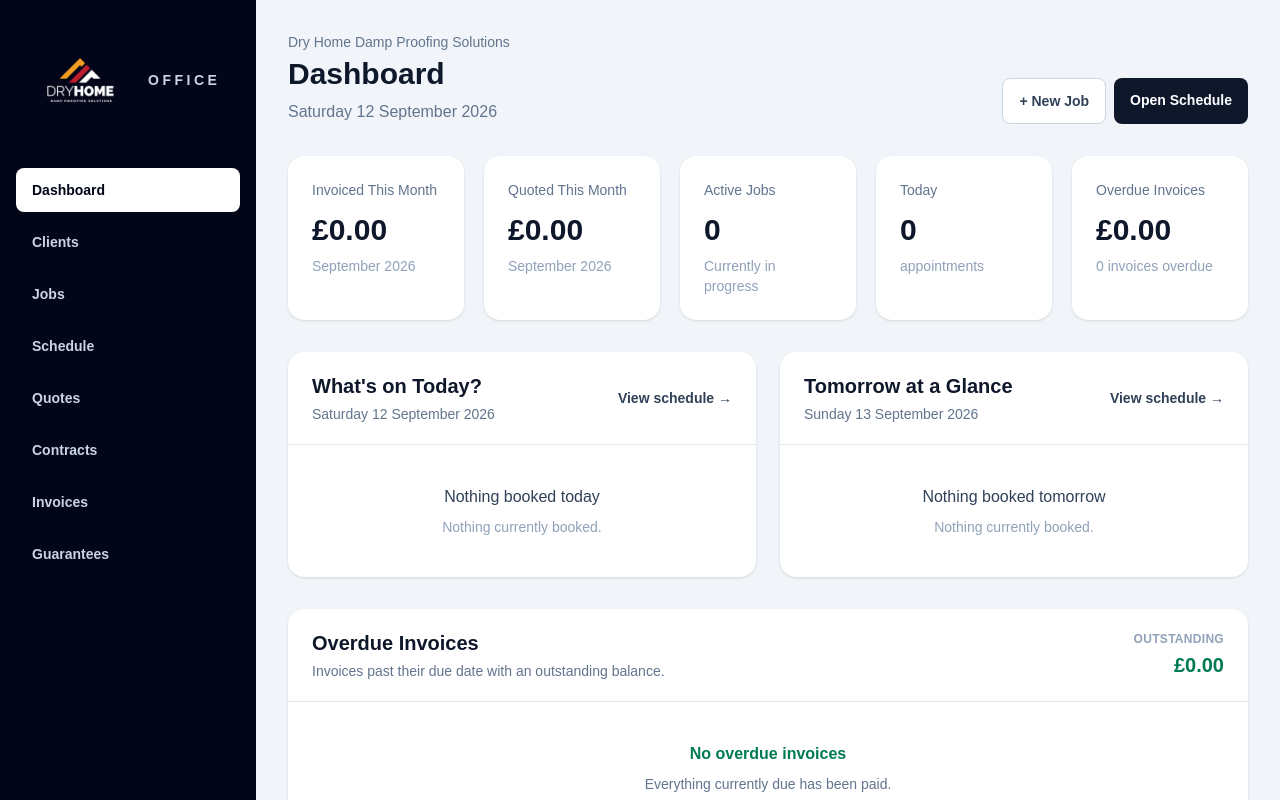
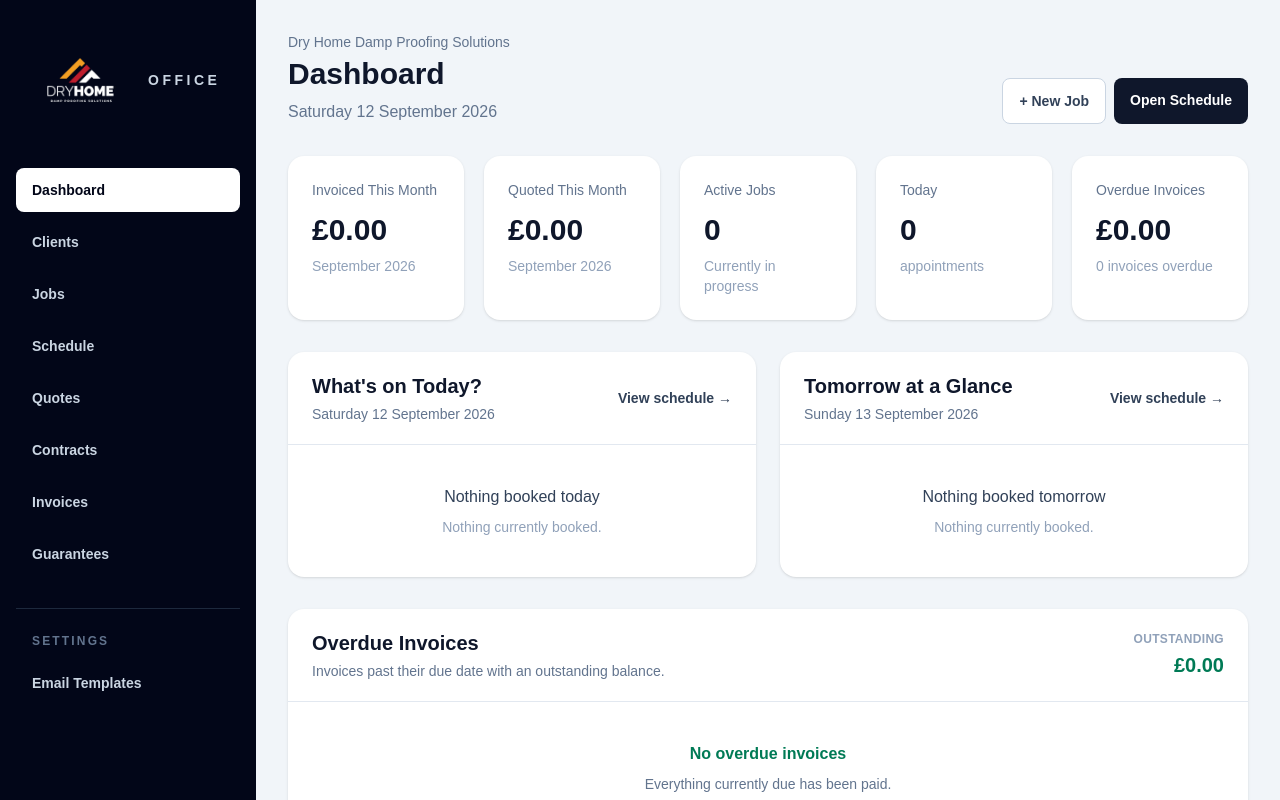
Before and after one commit to buildcompare/dry-home-office, a Next.js app: page / in a window 1280 px wide. Shown: the top 800 px of the page. Built offline with nearby package versions, Linux system fonts and the light colour scheme; no server answers; the database is empty.

Commit message:
Add email templates to settings navigation

```diff
--- a/src/components/Sidebar.tsx
+++ b/src/components/Sidebar.tsx
@@ -3,9 +3,10 @@
 import Image from "next/image";
 import Link from "next/link";
 import { usePathname } from "next/navigation";
+
 import { createClient } from "@/lib/supabase/client";
 
-const navItems = [
+const mainNavItems = [
   {
     label: "Dashboard",
     href: "/",
@@ -40,8 +41,16 @@ const navItems = [
   },
 ];
 
+const settingsNavItems = [
+  {
+    label: "Email Templates",
+    href: "/settings/email-templates",
+  },
+];
+
 export default function Sidebar() {
-  const pathname = usePathname();
+  const pathname =
+    usePathname();
 
   async function signOut() {
     const supabase =
@@ -55,6 +64,9 @@ export default function Sidebar() {
 
   return (
     <aside className="flex min-h-screen w-64 flex-col bg-slate-950 px-4 py-6 text-white">
+
+      {/* LOGO */}
+
       <div className="mb-8 flex items-center gap-3 px-2">
         <Image
           src="/dryhome-logo.png"
@@ -70,8 +82,11 @@ export default function Sidebar() {
         </span>
       </div>
 
-      <nav className="flex-1 space-y-2">
-        {navItems.map(
+      {/* MAIN NAVIGATION */}
+
+      <nav className="flex-1">
+        <div className="space-y-2">
+          {mainNavItems.map(
             (item) => {
               const active =
                 item.href === "/"
@@ -82,24 +97,74 @@ export default function Sidebar() {
 
               return (
                 <Link
-                key={item.href}
-                href={item.href}
+                  key={
+                    item.href
+                  }
+                  href={
+                    item.href
+                  }
                   className={`block rounded-lg px-4 py-3 text-sm font-semibold transition ${
                     active
                       ? "bg-white text-slate-950"
                       : "text-slate-300 hover:bg-slate-800 hover:text-white"
                   }`}
                 >
-                {item.label}
+                  {
+                    item.label
+                  }
                 </Link>
               );
             }
           )}
+        </div>
+
+        {/* SETTINGS */}
+
+        <div className="mt-8 border-t border-slate-800 pt-6">
+          <p className="mb-3 px-4 text-xs font-semibold uppercase tracking-[0.18em] text-slate-500">
+            Settings
+          </p>
+
+          <div className="space-y-2">
+            {settingsNavItems.map(
+              (item) => {
+                const active =
+                  pathname.startsWith(
+                    item.href
+                  );
+
+                return (
+                  <Link
+                    key={
+                      item.href
+                    }
+                    href={
+                      item.href
+                    }
+                    className={`block rounded-lg px-4 py-3 text-sm font-semibold transition ${
+                      active
+                        ? "bg-white text-slate-950"
+                        : "text-slate-300 hover:bg-slate-800 hover:text-white"
+                    }`}
+                  >
+                    {
+                      item.label
+                    }
+                  </Link>
+                );
+              }
+            )}
+          </div>
+        </div>
       </nav>
+
+      {/* SIGN OUT */}
 
       <button
         type="button"
-        onClick={signOut}
+        onClick={
+          signOut
+        }
         className="mt-6 rounded-lg border border-slate-700 px-4 py-3 text-left text-sm font-semibold text-slate-300 hover:bg-slate-800 hover:text-white"
       >
         Sign Out
```
Lines whose indentation alone changed are shown as unchanged.
